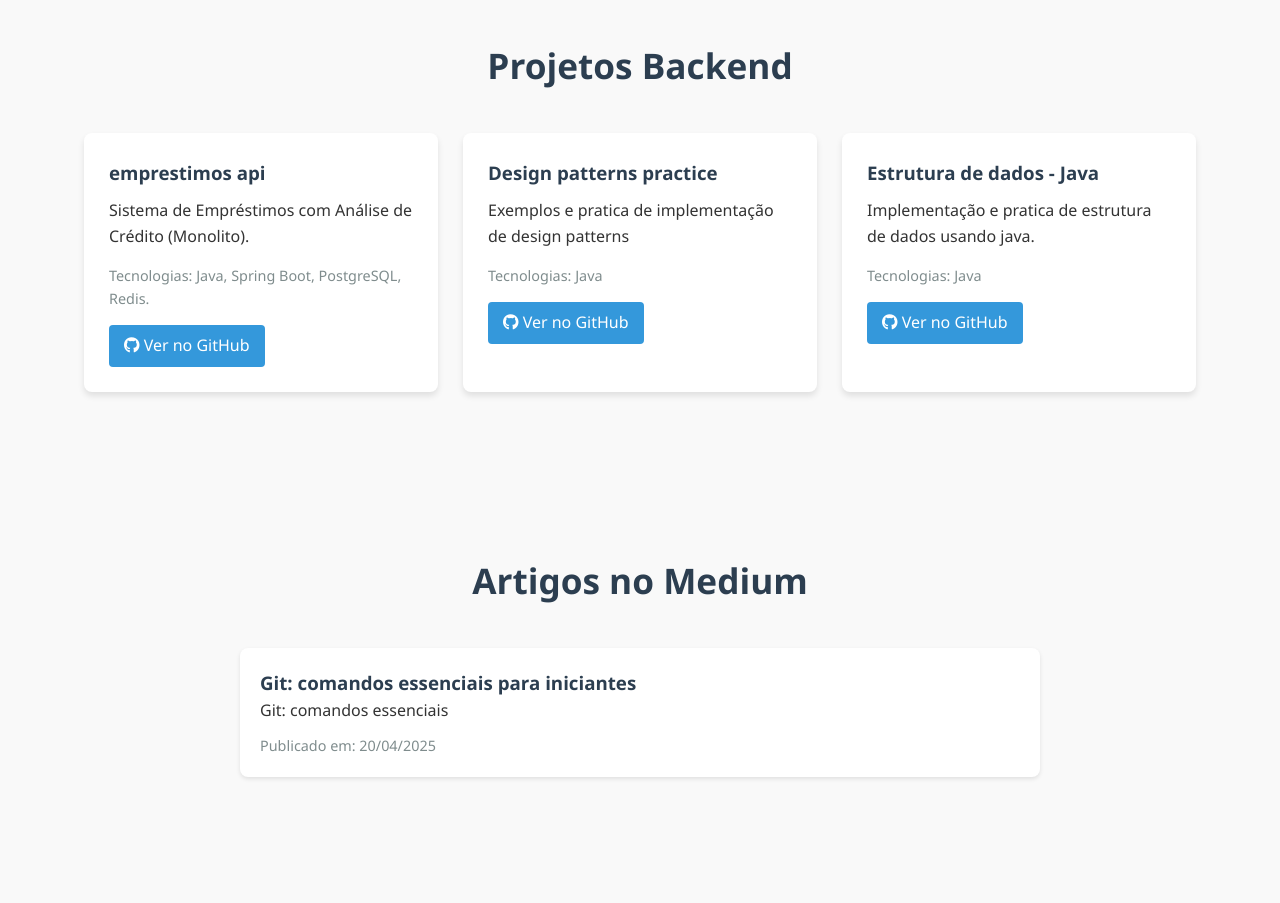
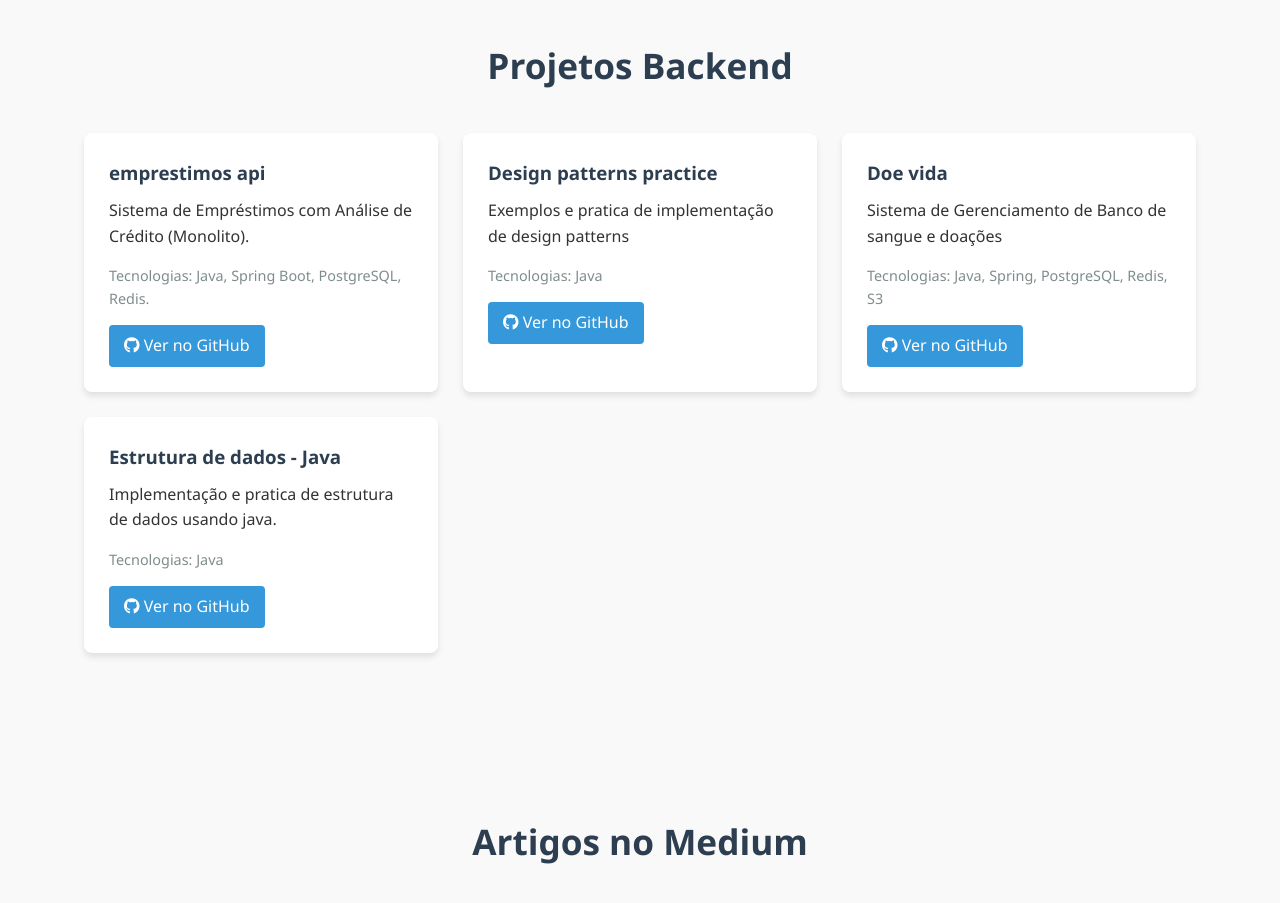
Before and after one commit to raquelbrto/raquelbrto.github.io, a plain HTML site: page index.html in a window 1280 px wide. Shown: the part 1280-2183 px from the top of the page. Drawn offline with nearby package versions, Linux system fonts and the light colour scheme.

Commit message:
Update index.html

```diff
--- a/index.html
+++ b/index.html
@@ -138,6 +138,16 @@
                             <i class="fab fa-github"></i> Ver no GitHub
                         </a>
                     </div>
+                    <div class="project-card">
+                        <h3>Doe vida</h3>
+                        <p>Sistema de Gerenciamento de Banco de sangue e doações</p>
+                        <div class="project-techs">
+                            <span>Tecnologias: Java, Spring, PostgreSQL, Redis, S3</span>
+                        </div>
+                        <a href="https://github.com/raquelbrto/doevida" target="_blank" class="project-link">
+                            <i class="fab fa-github"></i> Ver no GitHub
+                        </a>
+                    </div>
 
                     <div class="project-card">
                         <h3>Estrutura de dados - Java</h3>
```
